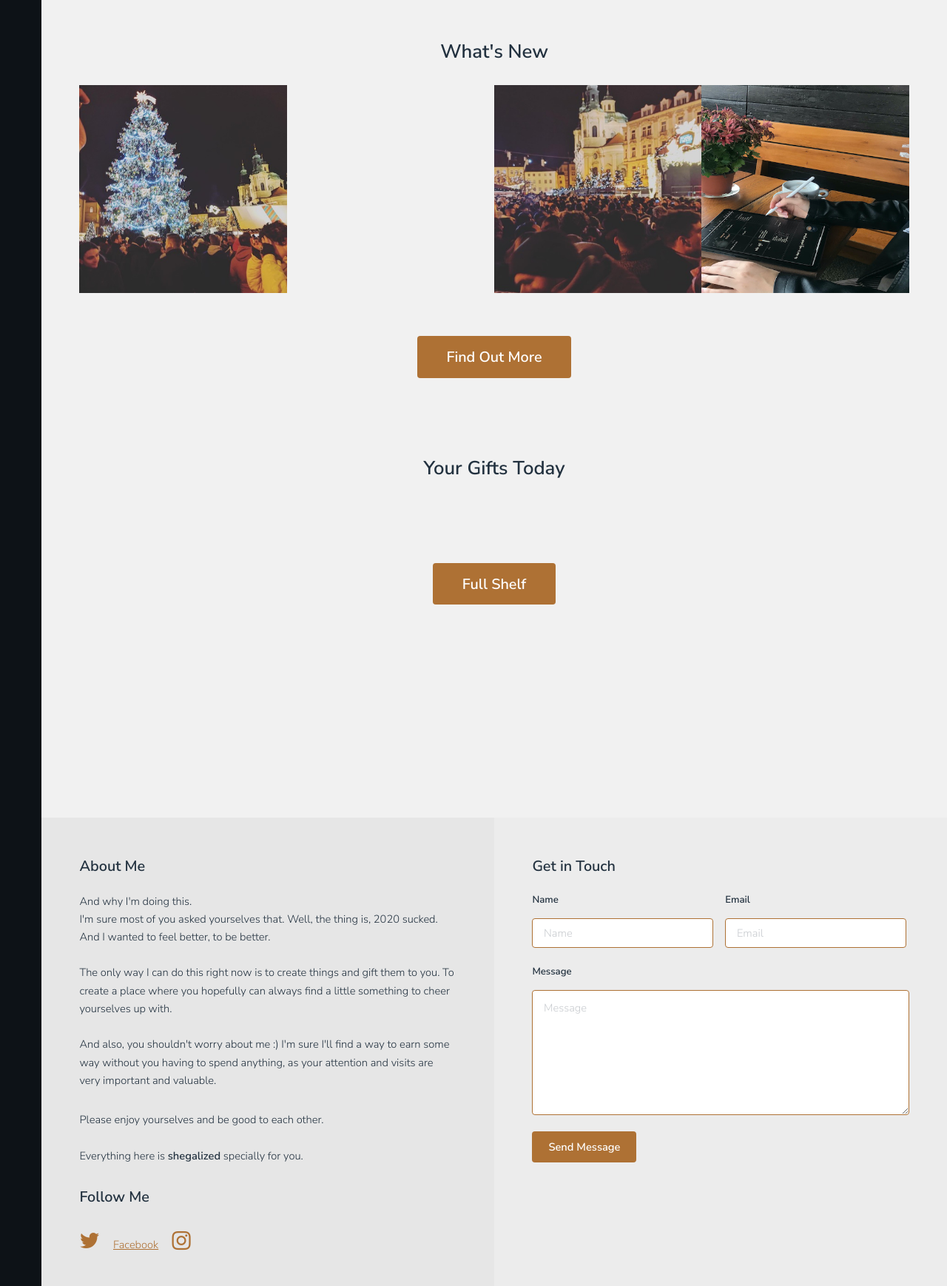
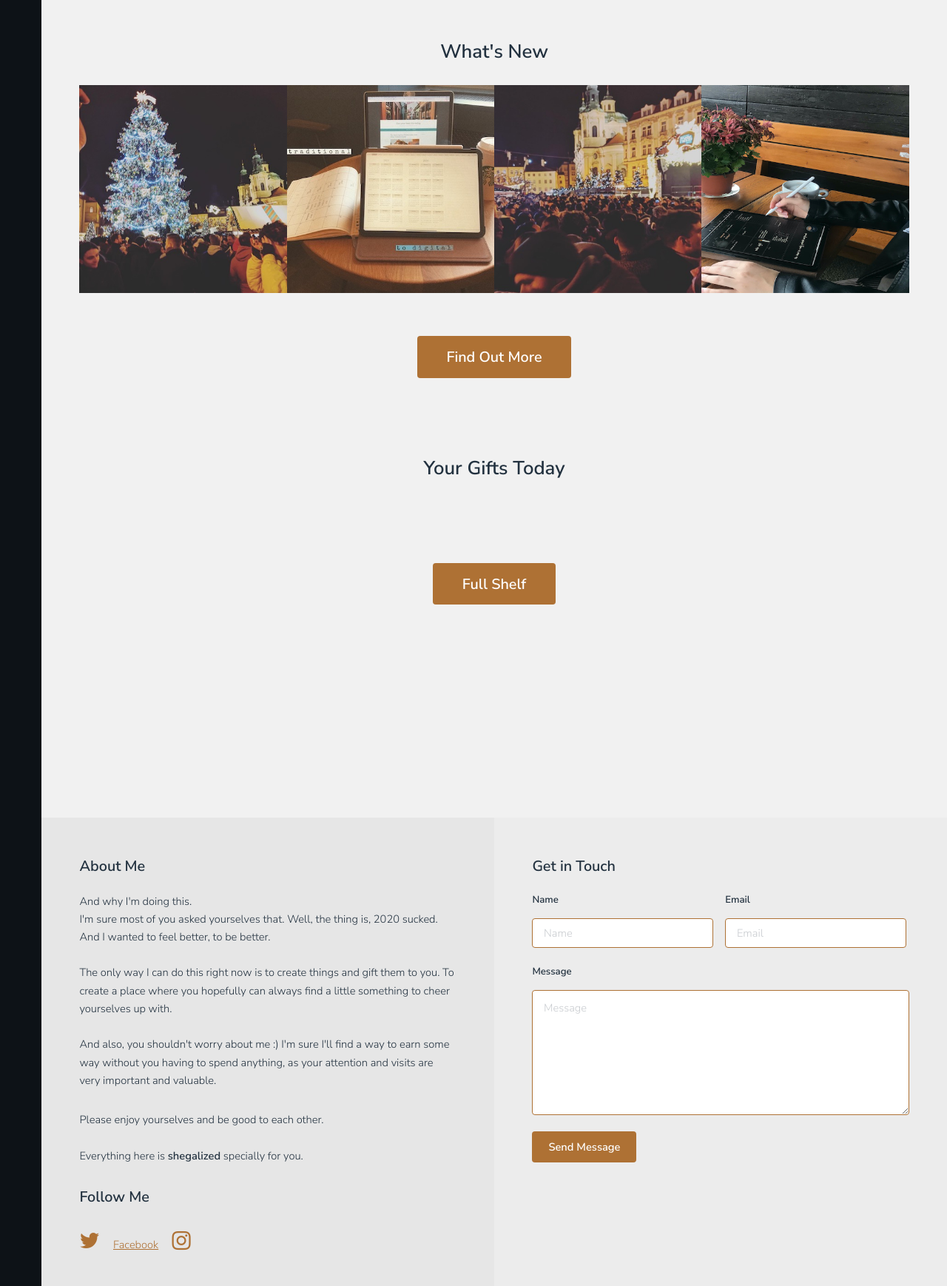
Before and after one commit to Kerrialn/shegalized.com, a Jekyll site: the page index.html, which Jekyll copies as it is, in a window 1280 px wide. Shown: the part 675-2413 px from the top of the page at 74% size. Built offline with Jekyll 4.4.1, drawn with Linux system fonts in a browser that asks for light colours; nearby versions of some CDN libraries; library files that are not in the unit come from our copies.

Commit message:
Update index.html

```diff
--- a/index.html
+++ b/index.html
@@ -53,7 +53,7 @@
 											<a href="images/fulls/01.jpg"><img src="assets/images/thumbsWN/01.jpg" alt="" title="This right here is a caption." /></a>
 										</div>
 										<div class="media">
-											<a href="images/fulls/02.jpg"><img src="shegalized.com/assets/images/thumbsWN/02.jpg" alt="" title="This right here is a caption." /></a>
+											<a href="images/fulls/02.jpg"><img src="https://shegalized.com/assets/images/thumbsWN/02.jpg" alt="" title="This right here is a caption." /></a>
 										</div>
 										<div class="media">
 											<a href="images/fulls/03.jpg"><img src="/assets/images/thumbsWN/03.jpg" alt="" title="This right here is a caption." /></a>
```
